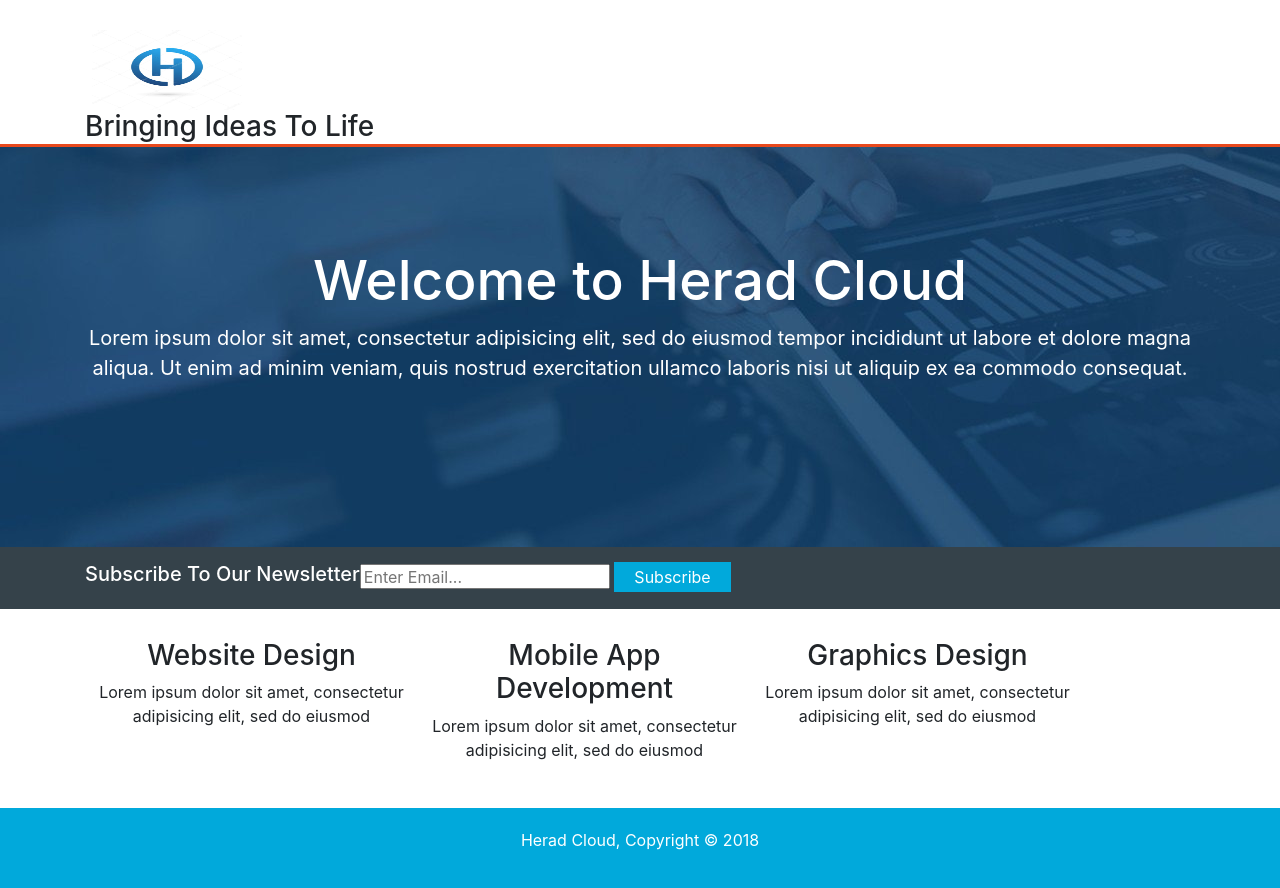
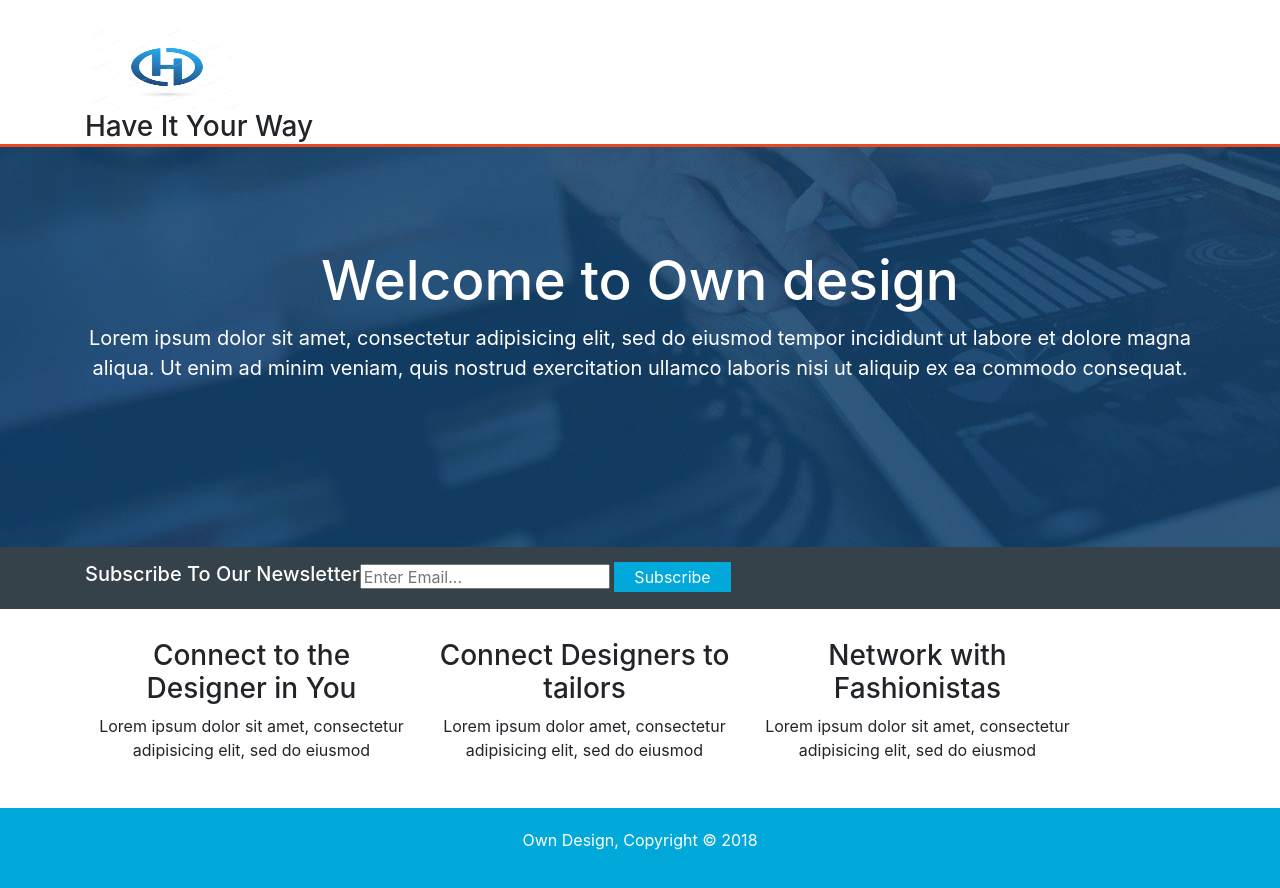
Before and after one commit to ernesthenry/website-template, a plain HTML site: page index.html in a window 1280 px wide. Drawn offline with nearby package versions, Linux system fonts and the light colour scheme.

Commit message:
Update index.html

```diff
--- a/index.html
+++ b/index.html
@@ -16,7 +16,7 @@
           <div class="container">
               <div id="branding">
                 <img src="./images/herad.jpg">
-                  <h3><span class="highlight">Bringing Ideas</span> To Life</h3>
+                  <h3><span class="highlight">Have It</span> Your Way</h3>
               </div>
             <nav id=nav1>
                 <ul>
@@ -30,7 +30,7 @@
 
       <section id="showcase">
             <div class="container">
-              <h1>Welcome to Herad Cloud</h1>
+              <h1>Welcome to Own design</h1>
                   <p>Lorem ipsum dolor sit amet, consectetur adipisicing elit, sed do eiusmod tempor incididunt ut labore et dolore magna aliqua.
                      Ut enim ad minim veniam, quis nostrud exercitation ullamco laboris nisi ut aliquip ex ea commodo consequat.</p>
             <div>
@@ -50,24 +50,24 @@
       <div class="container">
           <div class='box'>
 
-                <h3>Website Design</h3>
+                <h3>Connect to the Designer in You</h3>
                     <p>Lorem ipsum dolor sit amet, consectetur adipisicing elit, sed do eiusmod</p>
           </div>
       <div class='box'>
 
-              <h3>Mobile App Development</h3>
-                  <p>Lorem ipsum dolor sit amet, consectetur adipisicing elit, sed do eiusmod</p>
+              <h3>Connect Designers to tailors </h3>
+                  <p>Lorem ipsum dolor  amet, consectetur adipisicing elit, sed do eiusmod</p>
         </div>
               <div class='box'>
 
-                    <h3>Graphics Design</h3>
+                    <h3>Network with Fashionistas</h3>
                         <p>Lorem ipsum dolor sit amet, consectetur adipisicing elit, sed do eiusmod</p>
               </div>
         </div>
       </section>
 
       <footer>
-        <p>Herad Cloud, Copyright &copy; 2018</p>
+        <p>Own Design, Copyright &copy; 2018</p>
       </footer>
   <script src="https://ajax.googleapis.com/ajax/libs/jquery/1.12.4/jquery.min.js"></script>
 <script src="js/bootstrap.min.js"></script>
```
